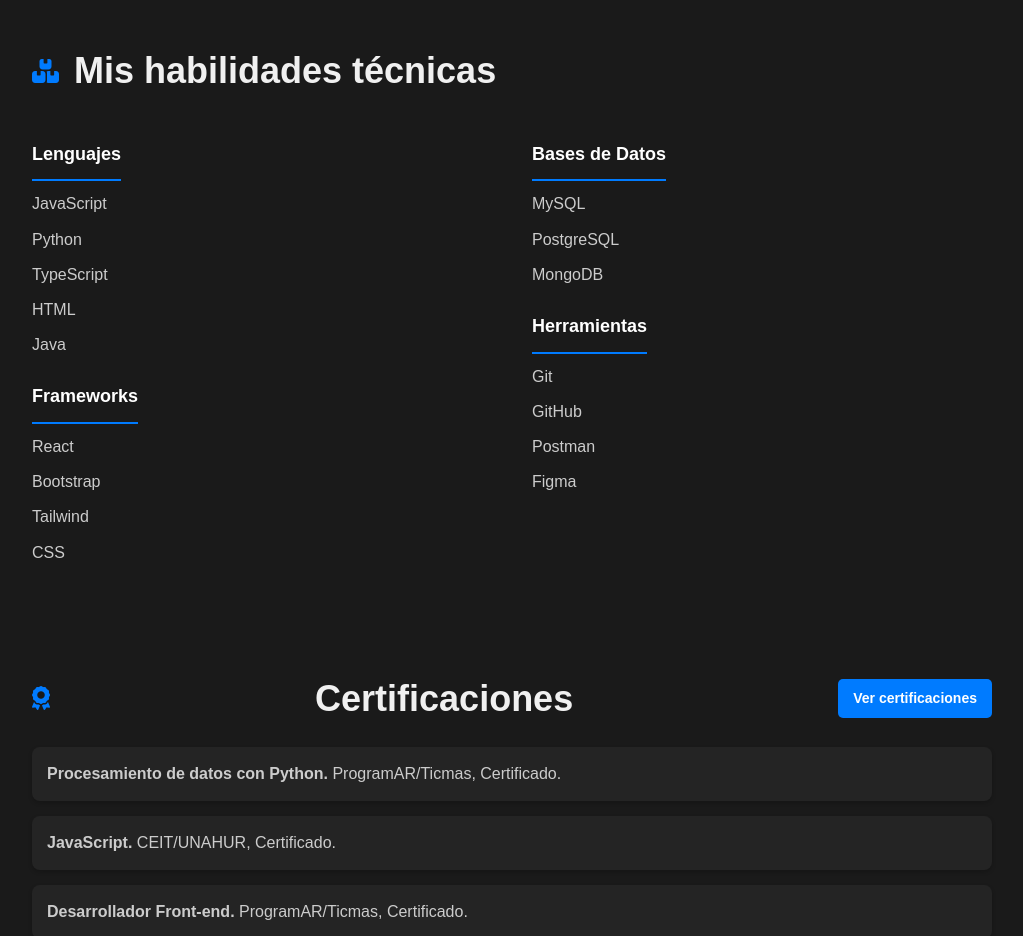
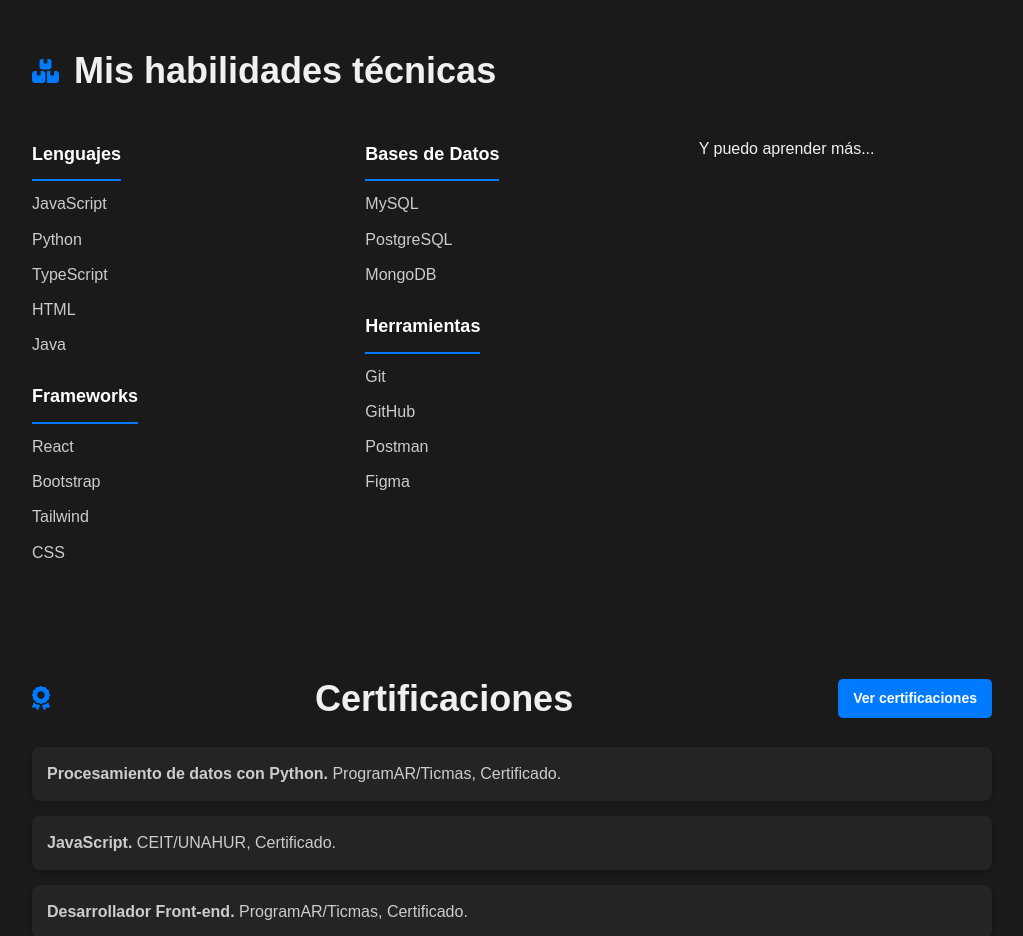
Before and after one commit to Matnahuel/Portfolio, a plain HTML site: page index.html in a window 1280 px wide. Shown: the part 1020-1956 px from the top of the page, without its empty margins (128-1151 px from the left). Drawn offline with Linux system fonts and the light colour scheme.

```diff
--- a/index.html
+++ b/index.html
@@ -158,6 +158,7 @@
                     <li>Figma</li>
                 </ul>
             </div>
+            <p>Y puedo aprender más...</p>
         </div>
     </section>
 
```
